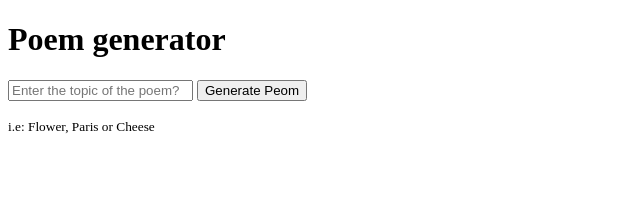
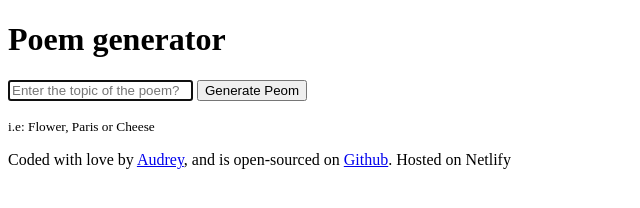
Before and after one commit to AudreyLovelace/shecodesai, a plain HTML site: page index.html in a window 1280 px wide. Shown: the whole page, without its empty margins (0-640 px from the left). Drawn offline with nearby package versions, Linux system fonts and the light colour scheme.

Commit message:
update html

```diff
--- a/index.html
+++ b/index.html
@@ -5,12 +5,13 @@
     <meta name="viewport" content="width=device-width, initial-scale=1.0" />
     <script src="https://cdn.jsdelivr.net/npm/axios/dist/axios.min.js"></script>
     <script src="https://unpkg.com/typewriter-effect@latest/dist/core.js"></script>
+    <link rel="stylesheet" href="src/styles.css" />
     <title>Document</title>
   </head>
   <body>
     <div class="container">
       <header><h1>Poem generator</h1></header>
-      <section>
+      <main>
         <div class="search">
           <form action="submit">
             <input
@@ -18,12 +19,28 @@
               name="topic"
               id="topic"
               placeholder="Enter the topic of the poem?"
+              autocomplete="off"
+              autofocus
             />
             <input type="submit" value="Generate Peom" />
           </form>
           <p><small>i.e: Flower, Paris or Cheese</small></p>
         </div>
-      </section>
+        <div class="poem"></div>
+      </main>
+      <footer>
+        <p>
+          Coded with love by
+          <a
+            href="https://www.shecodes.io/graduates/29308-xiyue-sun"
+            target="_blank"
+            >Audrey</a
+          >, and is open-sourced on
+          <a href="https://github.com/AudreyLovelace/shecodesai" target="_blank"
+            >Github</a
+          >. Hosted on Netlify
+        </p>
+      </footer>
     </div>
   </body>
 </html>
```
Also changed, not shown: src/styles.css (added), src/styles.scss (added), 1 other file.
